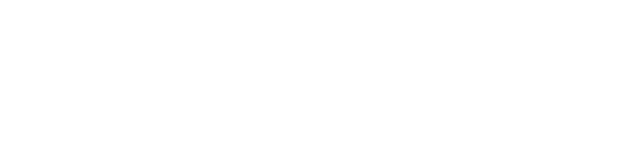
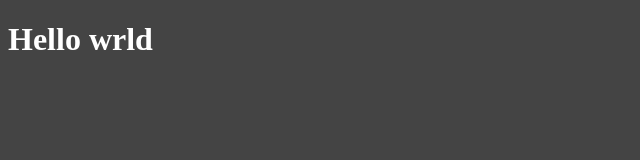
Before and after one commit to TheSoosi/softwareDevelopmentSkills_frontEnd, a website: page dist/index.html in a window 1280 px wide. Shown: the whole page, without its empty margins (0-640 px from the left). Drawn offline with Linux system fonts and the light colour scheme.

Commit message:
created the base for the project

```diff
--- /dev/null
+++ b/scss/main.scss
@@ -0,0 +1,6 @@
+$primary-color: #444;
+
+body {
+    background: $primary-color;
+    color: #fff;
+}
```
Also changed, not shown: package.json (added, +15 -0 lines), dist/css/main.css (added), dist/index.html, src/styles.css (deleted), 2 other files.
